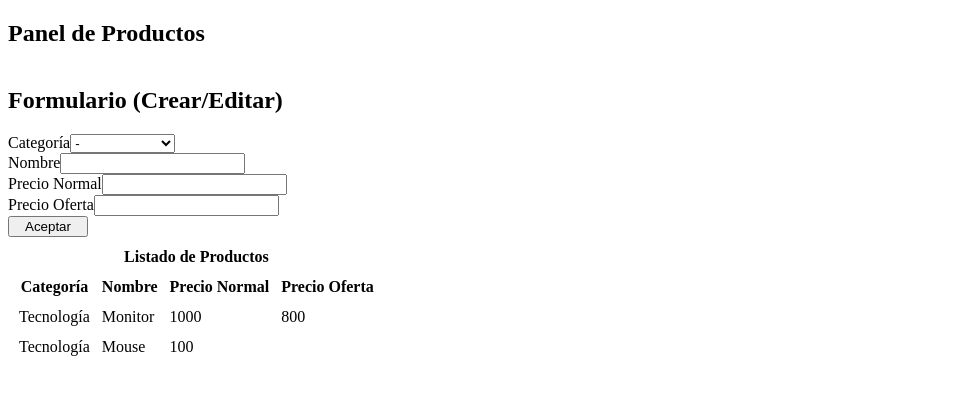
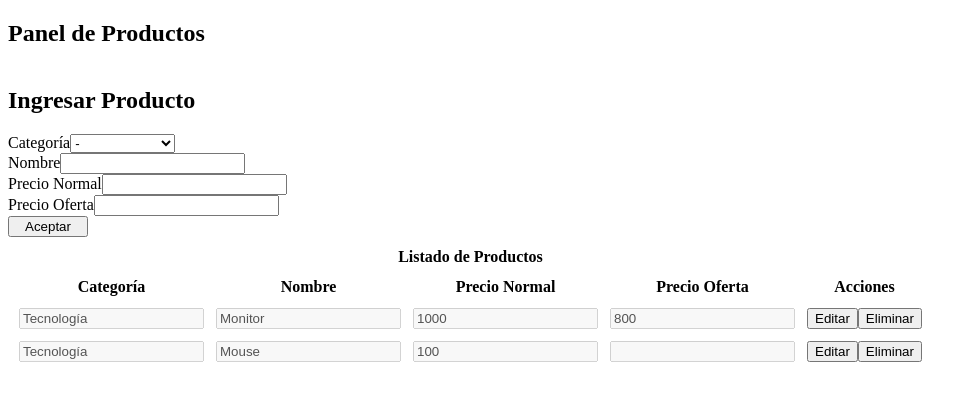
Before and after one commit to esteban-elias/emporio, a React (Vite) app: page / in a window 1280 px wide. Shown: the top 400 px of the page, without its empty margins (0-977 px from the left). Built offline with nearby package versions, Linux system fonts and the light colour scheme.

Commit message:
Add logic for update and delete rows

```diff
--- a/src/components/ProductForm/ProductForm.tsx
+++ b/src/components/ProductForm/ProductForm.tsx
@@ -49,7 +49,7 @@ const ProductForm: React.FC<Props> = ({ addProduct }) => {
 
   return (
     <form className={styles.container} onSubmit={handleSubmit}>
-      <h2>Formulario (Crear/Editar)</h2>
+      <h2>Ingresar Producto</h2>
       <label>
         Categoría
         <select
--- a/src/components/ProductPanel/ProductPanel.tsx
+++ b/src/components/ProductPanel/ProductPanel.tsx
@@ -25,14 +25,32 @@ const ProductPanel = () => {
   const [products, setProducts] = useState<Product[]>(data);
 
   const addProduct = (product: Product) => {
-    setProducts((PrevProducts) => PrevProducts.concat(product));
+    setProducts((prevProducts) => prevProducts.concat(product));
+  };
+
+  const updateProduct = (product: Product) => {
+    setProducts((prevProducts) =>
+      prevProducts.map((prevProduct) =>
+        prevProduct.id === product.id ? product : prevProduct
+      )
+    );
+  };
+
+  const deleteProduct = (id: Product['id']) => {
+    setProducts((prevProducts) =>
+      prevProducts.filter((product) => product.id !== id)
+    );
   };
 
   return (
     <section className={styles.container}>
       <h1>Panel de Productos</h1>
       <ProductForm addProduct={addProduct} />
-      <ProductTable products={products} />
+      <ProductTable
+        products={products}
+        updateProduct={updateProduct}
+        deleteProduct={deleteProduct}
+      />
     </section>
   );
 };
--- a/src/components/ProductRow/ProductRow.tsx
+++ b/src/components/ProductRow/ProductRow.tsx
@@ -1,19 +1,97 @@
-import React from 'react';
+import React, { useState } from 'react';
 import { ProductRowProps as Props } from '../../types';
 import styles from './ProductRow.module.css';
 
 const ProductRow: React.FC<Props> = ({
+  id,
   categoria,
   nombre,
   precioNormal,
   precioOferta,
+  updateProduct,
+  deleteProduct,
 }) => {
+  const [updateMode, setUpdateMode] = useState(false);
+  const [formState, setFormState] = useState({
+    categoria,
+    nombre,
+    precioNormal,
+    precioOferta,
+  });
+
+  const handleChange = (e: React.ChangeEvent<HTMLInputElement>) => {
+    setFormState((prevFormState) => {
+      return {
+        ...prevFormState,
+        [e.target.name]: e.target.value,
+      };
+    });
+  };
+
+  const handleOnClickEditar = () => {
+    if (!updateMode) {
+      setUpdateMode((prevUpdateMode) => !prevUpdateMode);
+    } else {
+      updateProduct({
+        id,
+        nombre: formState.nombre,
+        categoria: formState.categoria,
+        precioNormal: formState.precioNormal,
+        precioOferta: formState.precioOferta,
+      });
+      setUpdateMode((prevUpdateMode) => !prevUpdateMode);
+    }
+  };
+
+  const handleOnClickEliminar = () => {
+    if (confirm(`Confirmar eliminación de producto: ${nombre}?`)) {
+      deleteProduct(id);
+    }
+  };
+
   return (
     <tr className={styles.container}>
-      <td>{categoria}</td>
-      <td>{nombre}</td>
-      <td>{precioNormal}</td>
-      <td>{precioOferta}</td>
+      <td>
+        <input
+          name="categoria"
+          value={formState.categoria}
+          disabled={!updateMode}
+          onChange={handleChange}
+        />
+      </td>
+
+      <td>
+        <input
+          name="nombre"
+          value={formState.nombre}
+          disabled={!updateMode}
+          onChange={handleChange}
+        />
+      </td>
+      <td>
+        <input
+          name="precioNormal"
+          value={formState.precioNormal}
+          disabled={!updateMode}
+          type="number"
+          onChange={handleChange}
+        />
+      </td>
+      <td>
+        <input
+          name="precioOferta"
+          value={formState.precioOferta ? formState.precioOferta : ''}
+          disabled={!updateMode}
+          type="number"
+          onChange={handleChange}
+        />
+      </td>
+      <td>
+        <button onClick={handleOnClickEditar}>
+          {updateMode ? 'Confirmar' : 'Editar'}
+        </button>
+        <button onClick={handleOnClickEliminar}>Eliminar</button>
+      </td>
     </tr>
   );
 };
--- a/src/components/ProductTable/ProductTable.tsx
+++ b/src/components/ProductTable/ProductTable.tsx
@@ -3,18 +3,19 @@ import { ProductTableProps as Props } from '../../types';
 import ProductRow from '../ProductRow/ProductRow';
 import styles from './ProductTable.module.css';
 
-const ProductTable: React.FC<Props> = ({ products }) => {
+const ProductTable: React.FC<Props> = ({ products, updateProduct, deleteProduct }) => {
   return (
     <table className={styles.container}>
       <thead>
         <tr>
-          <th colSpan={4}>Listado de Productos</th>
+          <th colSpan={5}>Listado de Productos</th>
         </tr>
         <tr>
           <th>Categoría</th>
           <th>Nombre</th>
           <th>Precio Normal</th>
           <th>Precio Oferta</th>
+          <th>Acciones</th>
         </tr>
       </thead>
       <tbody>
@@ -22,10 +23,13 @@ const ProductTable: React.FC<Props> = ({ products }) => {
           return (
             <ProductRow
               key={product.id}
+              id={product.id}
               categoria={product.categoria}
               nombre={product.nombre}
               precioNormal={product.precioNormal}
               precioOferta={product.precioOferta}
+              updateProduct={updateProduct}
+              deleteProduct={deleteProduct}
             />
           );
         })}
```
Also changed, not shown: src/types.d.ts (+6 -1 lines).
